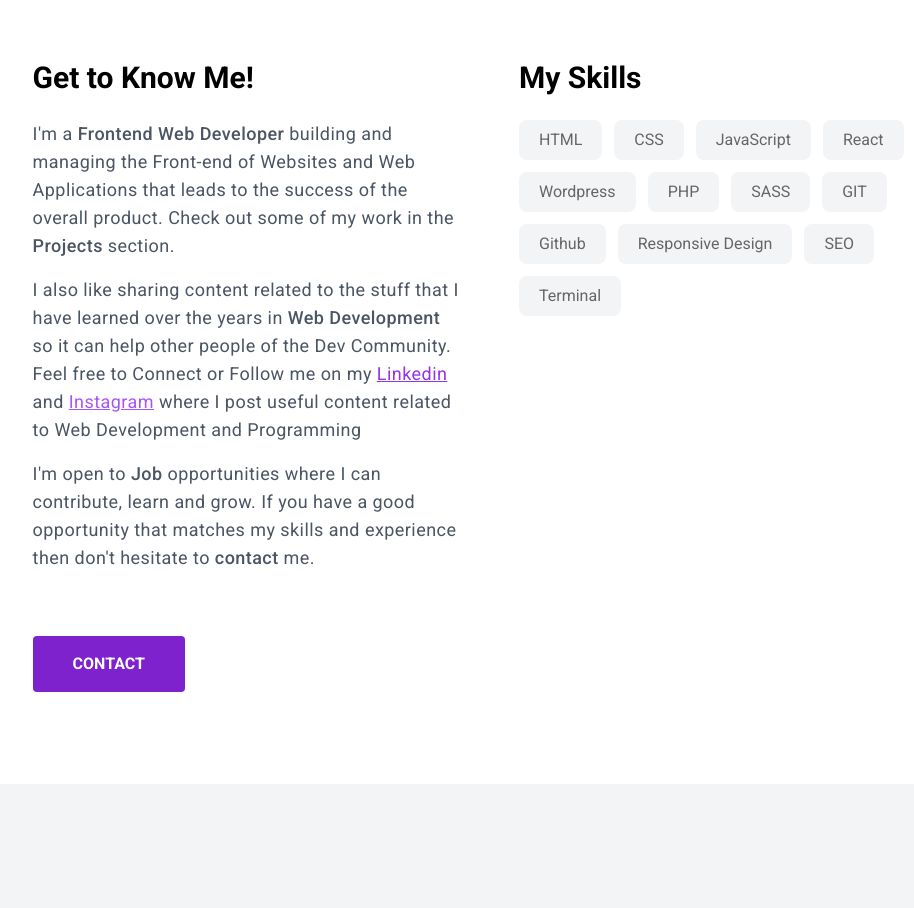
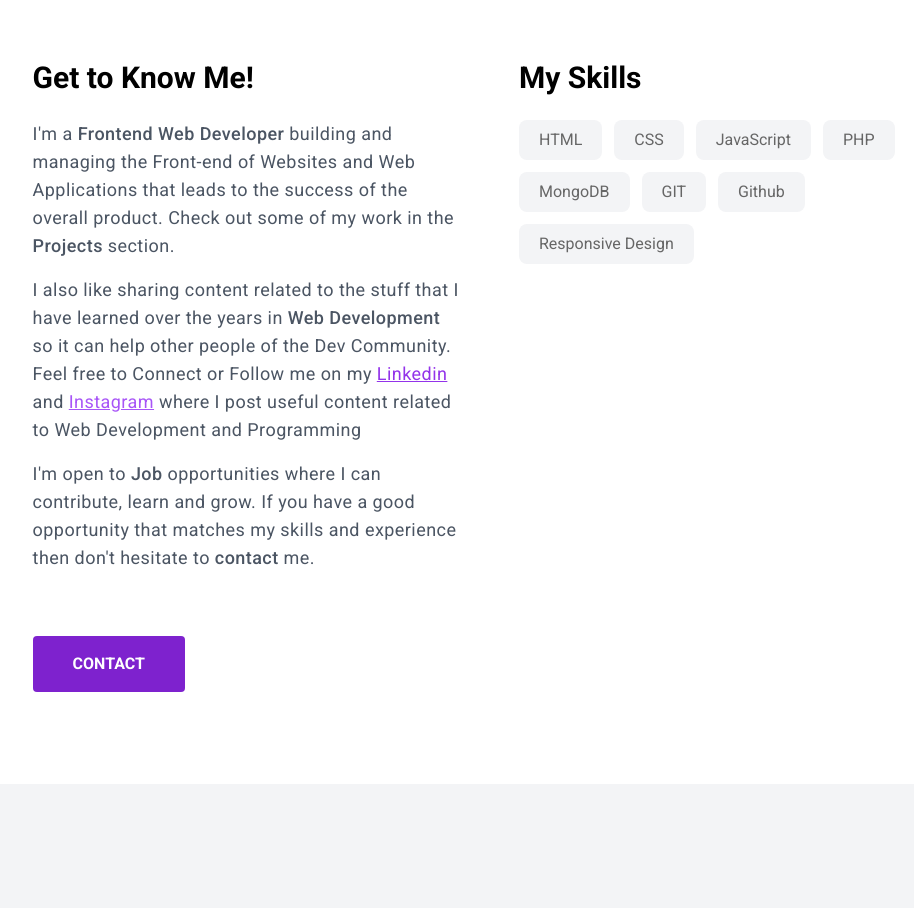
Before and after one commit to rigsutra/My-Portfolio, a React (Vite) app: page /#/ in a window 1280 px wide. Shown: the part 1100-2008 px from the top of the page, without its empty margins (149-1063 px from the left). Built offline with nearby package versions, Linux system fonts and the light colour scheme; a web font is replaced by a local one.

Commit message:
Update About.jsx

```diff
--- a/src/components/About.jsx
+++ b/src/components/About.jsx
@@ -7,15 +7,11 @@ const About = () => {
     "HTML",
     "CSS",
     "JavaScript",
-    "React",
-    "Wordpress",
     "PHP",
-    "SASS",
+    "MongoDB",
     "GIT",
     "Github",
     "Responsive Design",
-    "SEO",
-    "Terminal",
   ];
 
   return (
```
